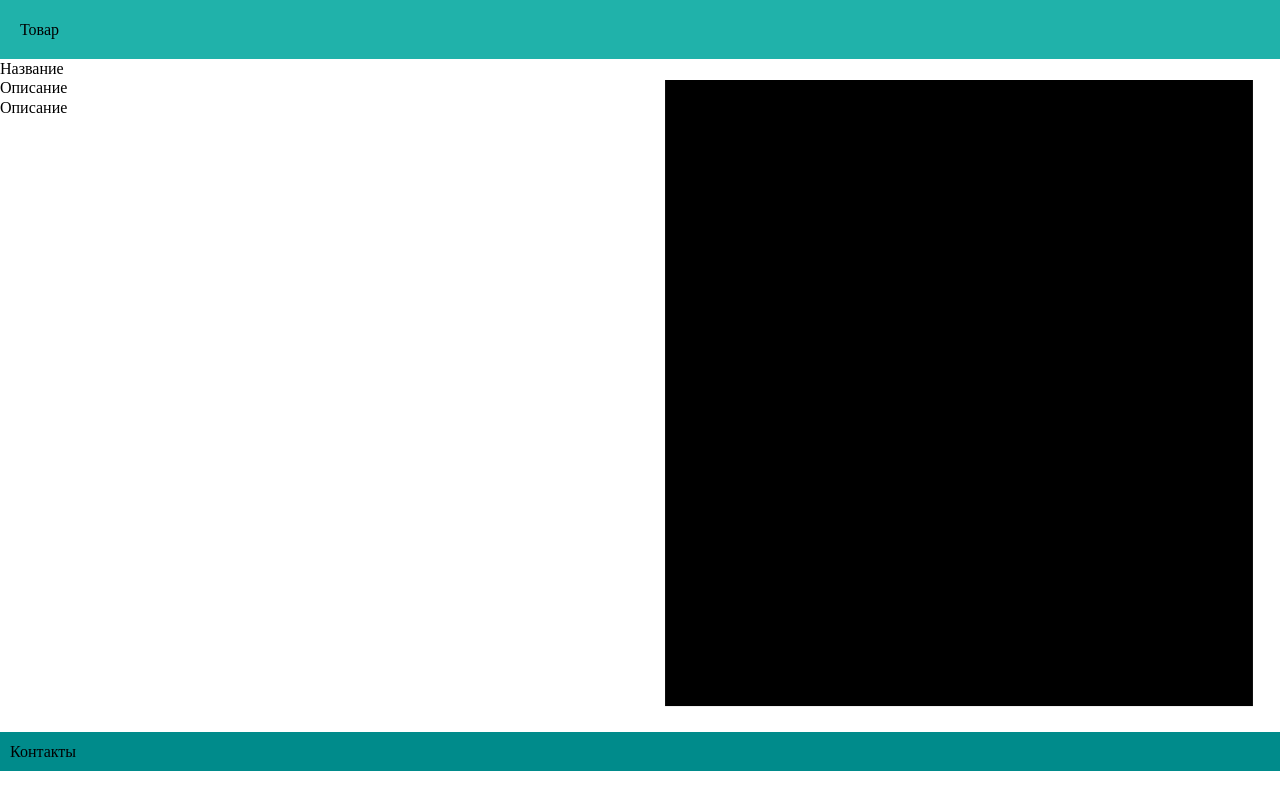
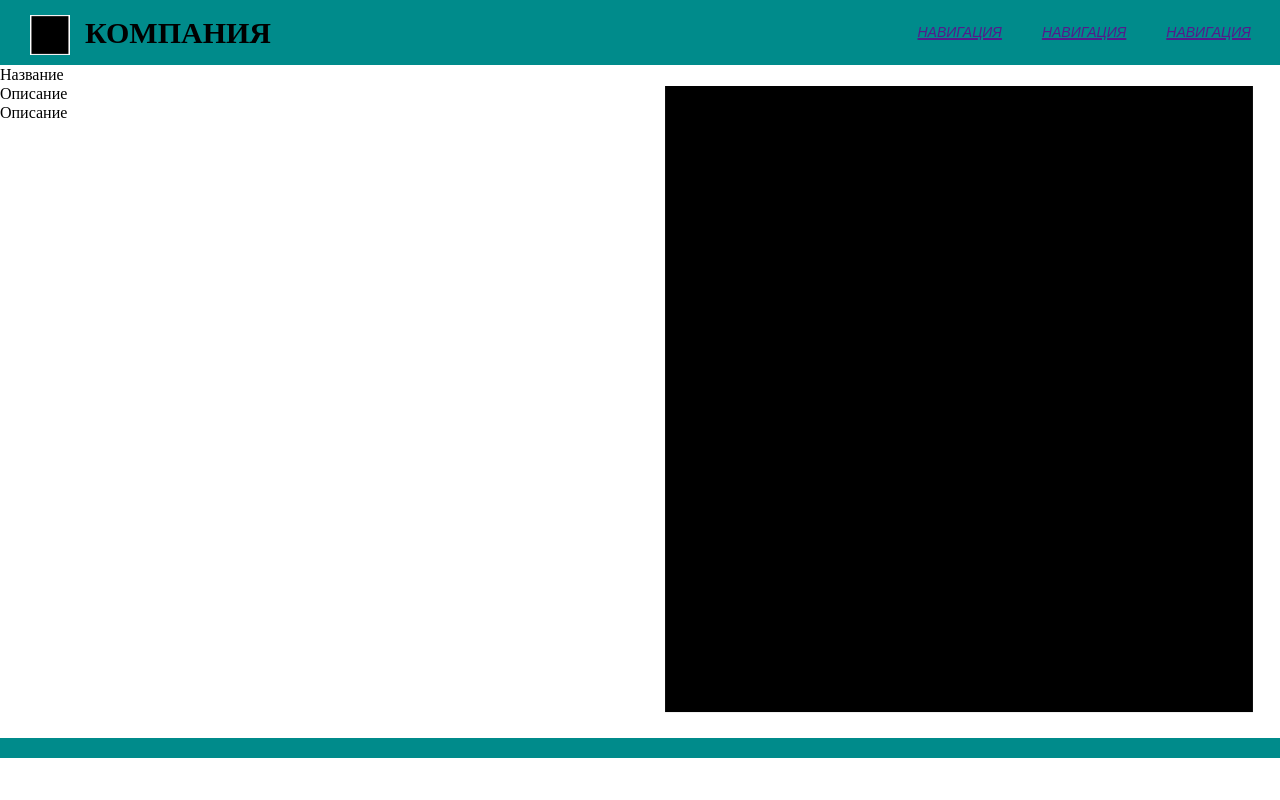
Before and after one commit to PerfectGold4/-Landing_database-, a PHP site: page / in a window 1280 px wide. Run offline with PHP 8.4, Linux system fonts and the light colour scheme.

Commit message:
26.05.2021

```diff
--- a/index.html
+++ b/index.html
@@ -7,9 +7,21 @@
 	<link rel="stylesheet" type="text/css" href="theme.css">
 </head>
 <body>
-<header>Товар</header>
-<p>Название <br> Описание <br> Описание</p>
-<img src="01.png">
-<footer>Контакты</footer>
+	<header>
+		<img id="logo" src="01.png">
+		<h1>Компания</h1>
+		<nav>
+			<a href="">навигация</a>
+			<a href="">навигация</a>
+			<a href="">навигация</a>
+		</nav>
+	</header>
+
+	<p class="center">Название <br> Описание <br> Описание</p>
+	<img id="a1" src="01.png">
+
+	<footer>
+		<p class="down"></p>
+	</footer>
 </body>
 </html>
--- a/theme.css
+++ b/theme.css
@@ -1,4 +1,11 @@
-header {background: #20B2AA; padding: 20px 10px 20px 20px;}
+header {background: #008B8B; padding: 15px 10px 20px 20px;}
 footer {background: #008B8B; padding: 10px 10px 10px 10px;}
-img {width:50%; }
-p {width:50%;float:left;}
+
+img#a1 {width:50%; max-height: 20%}
+p.center {width:50%;float:left;}
+h1 {float:left; width: 65%; font-size: 30px; text-transform: uppercase;}
+nav{text-align: right; display: flex}
+nav a{margin: 0 20px; font: italic small-caps 20px/1.5 Arial;}
+img#logo {float:left; width: 40px; height: 40px; margin: 0px 15px 10px 10px;}
+
+#20B2AA
```
